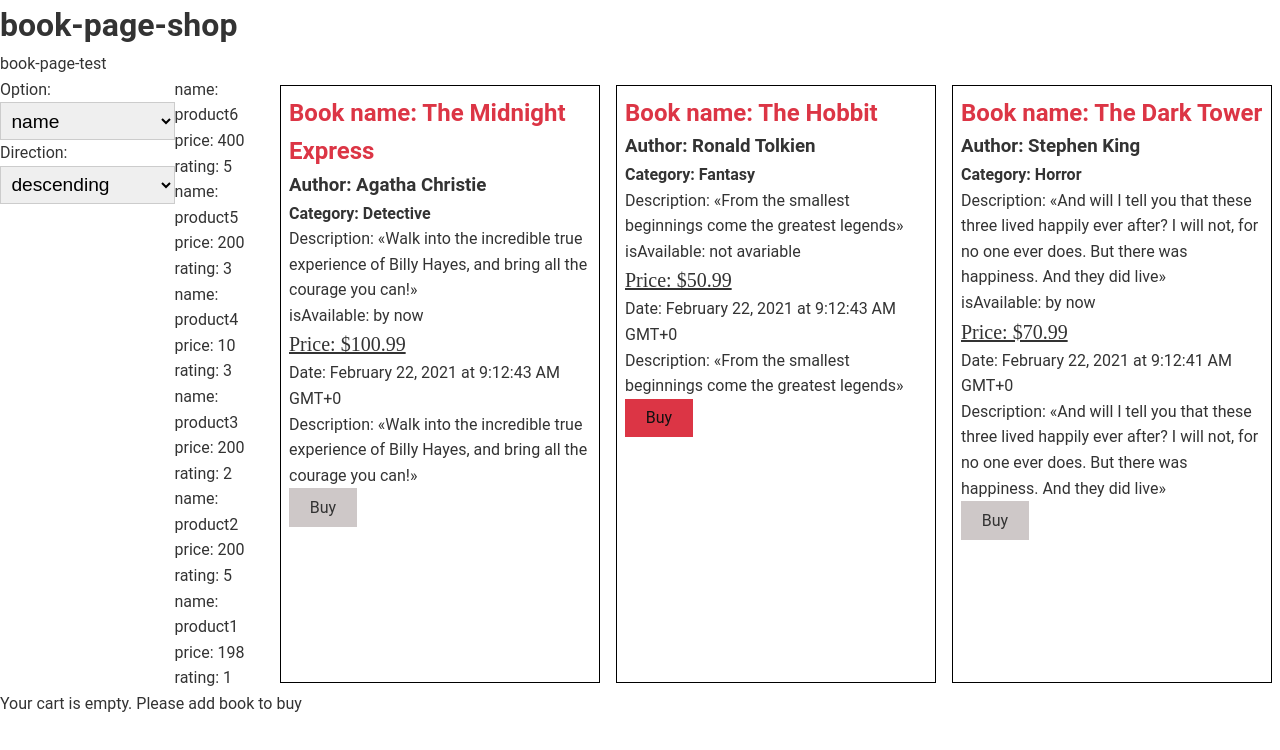
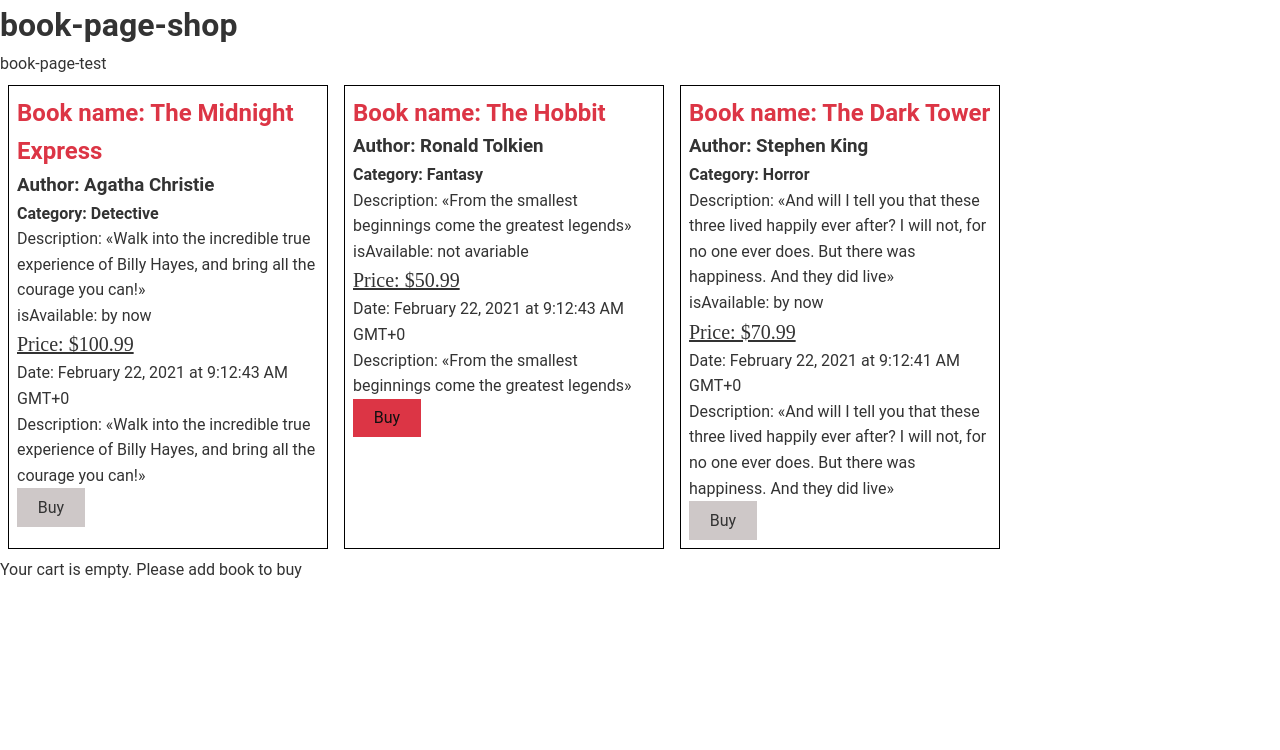
Before and after one commit to ButterBrot777/book-shop, an Angular app: page / in a window 1280 px wide. Shown: the top 750 px of the page. Built offline with nearby package versions, Linux system fonts and the light colour scheme.

Commit message:
feat: add pipe orderBy in cart

```diff
--- a/src/app/book-page/components/book-list/book-list.component.html
+++ b/src/app/book-page/components/book-list/book-list.component.html
@@ -1,35 +1,3 @@
-<form
-  style="height: 40px; width: 200px"
-  [formGroup]="form"
->
-  <label>Option:</label>
-  <select
-    formControlName="sortParams"
-    (change)="changeCountry($event)"
-  >
-    <option *ngFor="let option of sortOptions">{{option.option}}</option>
-  </select>
-  <label>Direction:</label>
-  <select
-    formControlName="sortDirection"
-    (change)="changeDirection()"
-  >
-    <option *ngFor="let option of sortDirection">{{option.name}}</option>
-  </select>
-
-</form>
-<div
-  style="display: flex; flex-direction: column"
->
-  <div
-    *ngFor="let country of (countries | orderBy:opt:dir)">
-    <p>name: {{country.name}}</p>
-    <p>price: {{country.price}}</p>
-    <p>rating: {{country.rating}}</p>
-  </div>
-
-</div>
-
 <div
   *ngFor="let book of bookList$ | async"
   class="book"
--- a/src/app/book-page/components/book-list/book-list.component.ts
+++ b/src/app/book-page/components/book-list/book-list.component.ts
@@ -11,67 +11,8 @@
   styleUrls: ['./book-list.component.scss']
 })
 export class BookListComponent implements OnInit, OnDestroy {
-
   bookList$: Observable<Book[]>;
   bookList: Book[];
-
-  countries = [
-    {
-      name: 'product1',
-      price: 198,
-      rating: 1
-    },
-    {
-      name: 'product2',
-      price: 200,
-      rating: 5
-    },
-    {
-      name: 'product3',
-      price: 200,
-      rating: 2
-    },
-    {
-      name: 'product4',
-      price: 10,
-      rating: 3
-    },
-    {
-      name: 'product5',
-      price: 200,
-      rating: 3
-    },
-    {
-      name: 'product6',
-      price: 400,
-      rating: 5
-    }
-  ];
-
-  sortOptions = [
-    {id: 1, option: 'name'},
-    {id: 2, option: 'price'},
-    {id: 3, option: 'rating'},
-  ];
-  sortDirection = [
-    {id: 1, name: 'descending'},
-    {id: 2, name: 'ascending'},
-  ];
-  opt = 'name';
-  dir = false;
-
-  get selectedSortOption(): string {
-    return this.opt;
-  }
-
-  get selectedDirectionOption(): boolean {
-    return this.dir;
-  }
-
-  form = new FormGroup({
-    sortParams: new FormControl('', Validators.required),
-    sortDirection: new FormControl('', Validators.required)
-  });
 
   private subscription: Subscription;
 
@@ -93,12 +34,4 @@
   addBook(book: Book): void {
     this.cartService.addBook(book.id);
   }
-
-  changeCountry(e): void {
-    this.opt = e.target.value;
-  }
-
-  changeDirection(): void {
-    this.dir = !this.dir;
-  }
 }
--- a/src/app/cart-page/components/cart-item/cart-item.component.html
+++ b/src/app/cart-page/components/cart-item/cart-item.component.html
@@ -16,7 +16,7 @@
       (click)="onIncrease()"
     >+</button>
 
-    <span>{{ cartItems[index]?.bookCount }}</span>
+    <span>{{ book.bookCount }}</span>
     <button
       class="btn"
       (click)="onDecrease()"
--- a/src/app/cart-page/components/cart-item/cart-item.component.ts
+++ b/src/app/cart-page/components/cart-item/cart-item.component.ts
@@ -11,7 +11,6 @@
 export class CartItemComponent implements OnDestroy {
   @Input() book: CartBook;
   @Input() cartItems: CartBook[];
-  @Input() index: number;
 
   @Output() remove = new EventEmitter<CartBook>();
   @Output() increase = new EventEmitter<CartBook>();
--- a/src/app/cart-page/components/cart-list/cart-list.component.html
+++ b/src/app/cart-page/components/cart-list/cart-list.component.html
@@ -1,16 +1,45 @@
 <ng-container *ngIf="isCartEmpty; else message">
-  <h3>Purchases in your cart: cost: {{cartData.totalCost}}, quantity: {{cartData.totalQuantity}}</h3>
-  <button
-    (click)="clearCart()"
-    class="btn">Clear cart
-  </button>
+  <div class="control-block">
+    <h3>Purchases in your cart: cost: {{cartData.totalCost}}, quantity: {{cartData.totalQuantity}}</h3>
+    <button
+      (click)="clearCart()"
+      class="btn">Clear cart
+    </button>
+
+    <form
+      style="height: 40px; width: 500px; display: flex;"
+      [formGroup]="form"
+    >
+      <label>Option:</label>
+      <select
+        formControlName="sortParams"
+        (change)="changeOrderOption($event)"
+      >
+        <option
+          *ngFor="let option of orderOptions"
+          [value]="option.option"
+          [selected]="option. name === opt"
+        >
+          {{option.name}}
+        </option>
+      </select>
+      <label>Direction:</label>
+      <select
+        formControlName="sortDirection"
+        (change)="changeOrderDirection()"
+      >
+        <option *ngFor="let option of orderDirection">{{option.name}}</option>
+      </select>
+
+    </form>
+  </div>
+
   <div class="flex">
     <div
       class="book"
-      *ngFor="let book of cart$ | async as cartBooks; let i = index"
+      *ngFor="let book of (cartBooks | orderBy:opt:dir)"
     >
       <app-cart-item
-        [index]="i"
         [cartItems]="cartBooks"
         [book]="book"
         (increase)="increaseCount($event)"
--- a/src/app/cart-page/components/cart-list/cart-list.component.scss
+++ b/src/app/cart-page/components/cart-list/cart-list.component.scss
@@ -0,0 +1,3 @@
+.control-block {
+  display: flex;
+}
--- a/src/app/cart-page/components/cart-list/cart-list.component.ts
+++ b/src/app/cart-page/components/cart-list/cart-list.component.ts
@@ -4,6 +4,7 @@
 import {CartService} from '../../services/cart.service';
 import {BookService} from '../../../book-page/services/book.service';
 import {Observable, Subscription} from 'rxjs';
+import {FormControl, FormGroup, Validators} from '@angular/forms';
 
 @Component({
   selector: 'app-cart-list',
@@ -15,6 +16,22 @@
   cartData: CartData;
   cart$: Observable<CartBook[]>;
   isCartEmpty = true;
+  orderOptions = [
+    {id: 1, option: 'name', name: 'name'},
+    {id: 2, option: 'price', name: 'price'},
+    {id: 3, option: 'bookCount', name: 'count'},
+  ];
+  orderDirection = [
+    {id: 1, name: 'descending'},
+    {id: 2, name: 'ascending'},
+  ];
+  opt = 'name';
+  dir = false;
+
+  form = new FormGroup({
+    sortParams: new FormControl('name', Validators.required),
+    sortDirection: new FormControl('', Validators.required)
+  });
 
   private bookStorage$: Observable<Book[]>;
   private cartSubscription: Subscription;
@@ -62,4 +79,12 @@
   clearCart(): void {
     this.cartService.removeAllBooks();
   }
+
+  changeOrderOption(e): void {
+    this.opt = e.target.value;
+  }
+
+  changeOrderDirection(): void {
+    this.dir = !this.dir;
+  }
 }
--- a/src/app/shared/pipes/order-by.pipe.ts
+++ b/src/app/shared/pipes/order-by.pipe.ts
@@ -13,7 +13,6 @@
 
     if (values.length) {
       const fieldValueType = typeof values[0][key];
-      console.log('fieldValueType: ', fieldValueType);
 
       switch (fieldValueType) {
         case 'string':
```
